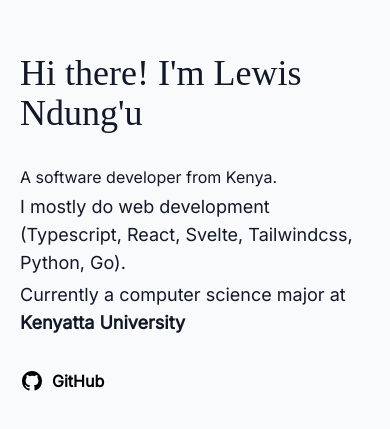
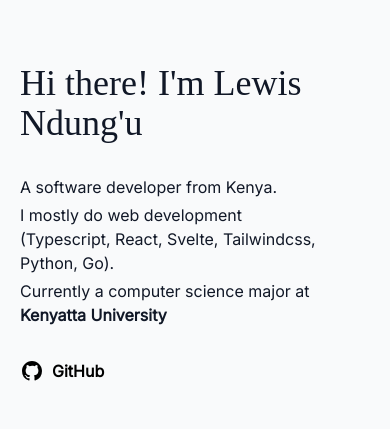
Before and after one commit to itslewisndungu/itslewisndungu, a SvelteKit app: page / in a window 390 px wide. Shown: the part 199-628 px from the top of the page. Built offline with nearby package versions, Linux system fonts and the light colour scheme; a web font is replaced by a local one.

Commit message:
style: Make the p texts small on small screens

```diff
--- a/package.json
+++ b/package.json
@@ -24,6 +24,7 @@
 		"postcss-load-config": "^4.0.1",
 		"prettier": "^2.8.2",
 		"prettier-plugin-svelte": "^2.9.0",
+		"prettier-plugin-tailwindcss": "^0.2.3",
 		"sass": "^1.57.1",
 		"svelte": "^3.55.1",
 		"svelte-check": "^2.10.3",
--- a/src/routes/+page.svelte
+++ b/src/routes/+page.svelte
@@ -17,11 +17,11 @@
 	<div class="flex flex-col gap-1 m-t-35 m-b-40">
 		<p class="md:text-lg text-gray-900">A software developer from Kenya.</p>
 
-		<p class="text-lg text-gray-900">
+		<p class="md:text-lg text-gray-900">
 			I mostly do web development <br /> (Typescript, React, Svelte, Tailwindcss, Python, Go).
 		</p>
 
-		<p class="text-lg text-gray-900 ">
+		<p class="text-gray-900 md:text-lg">
 			Currently a computer science major at
 			<a class="link" href="https://www.ku.ac.ke/" target="_blank" rel="noreferrer noopener"
 				>Kenyatta University</a
```
Also changed, not shown: 2 other files (tests, documents, lock files or other folders).
